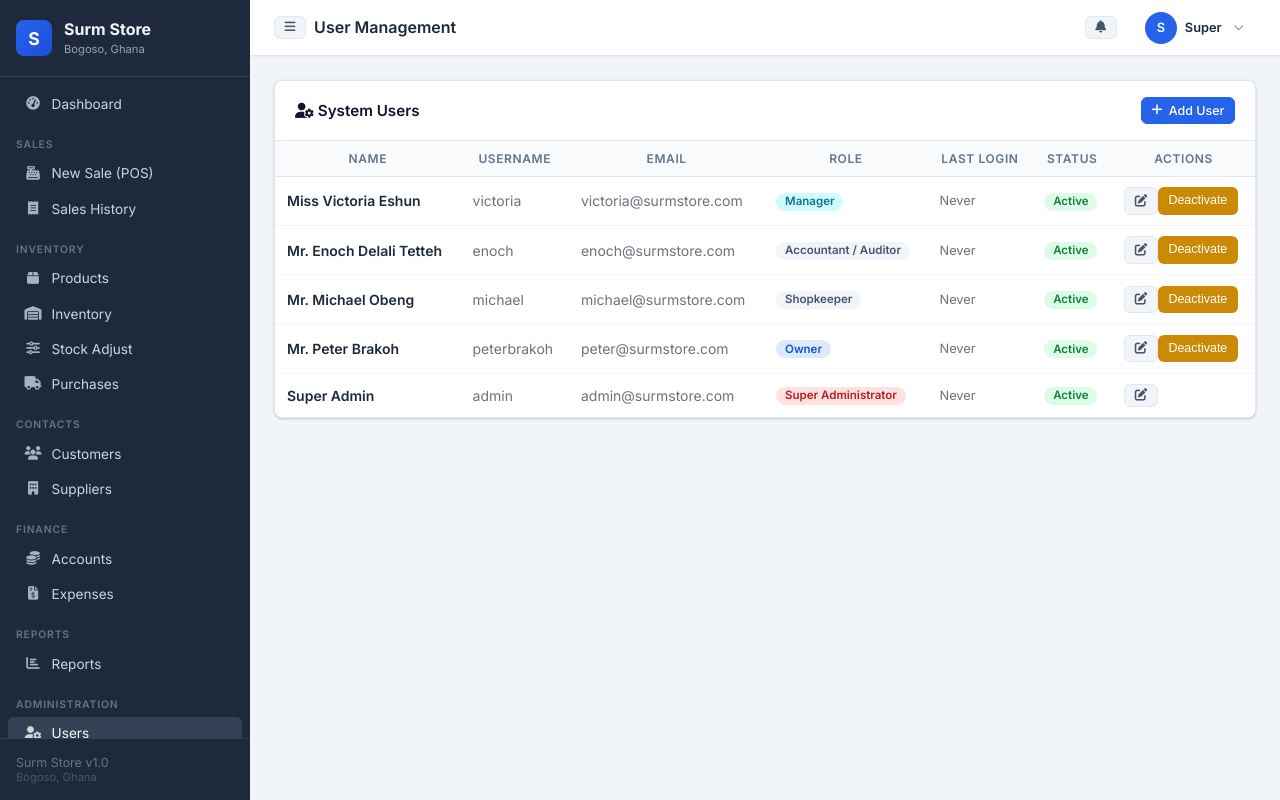
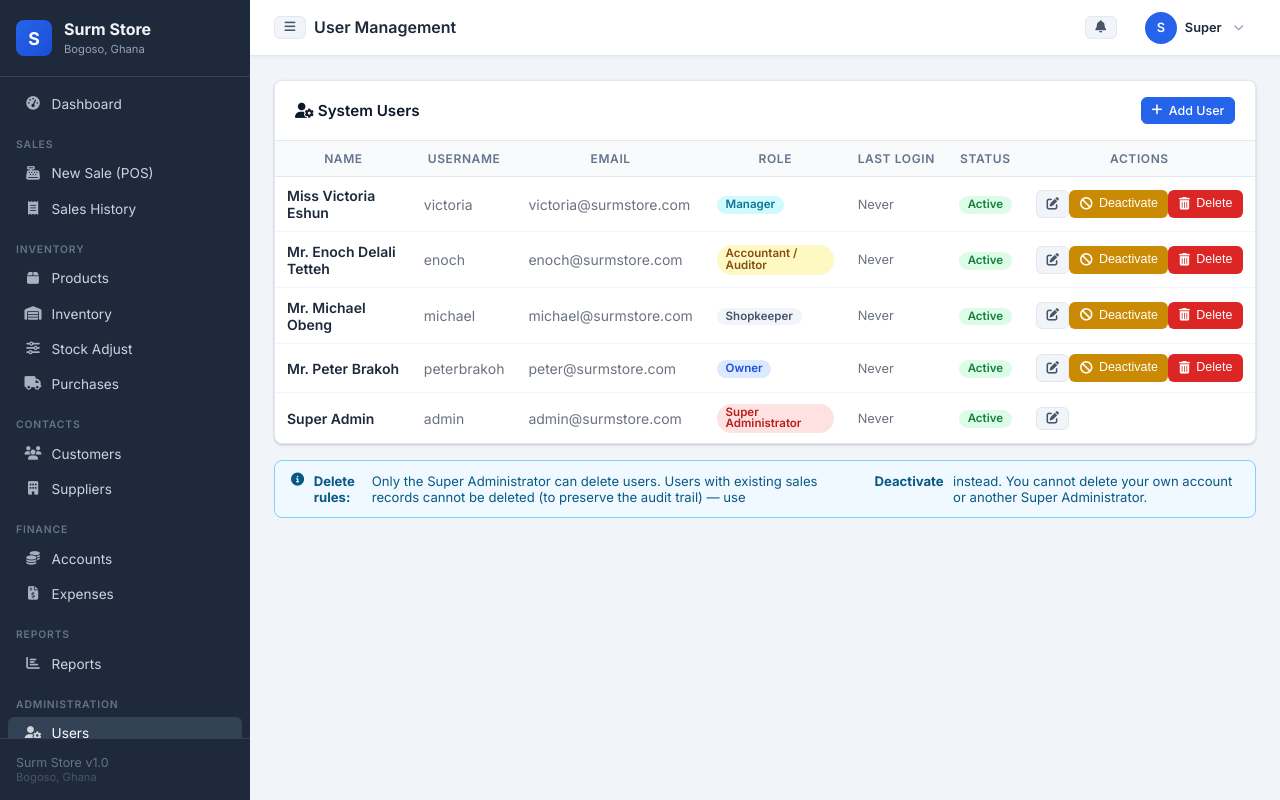
Before and after one commit to enochtt70-commits/surm-store, a Flask app: page /users/ in a window 1280 px wide. Run offline with Flask 3, Linux system fonts and the light colour scheme; a user stored in the database is signed in.

Commit message:
Delete user button added to user admin with restrictions

```diff
--- a/app/routes/users.py
+++ b/app/routes/users.py
@@ -80,6 +80,43 @@ def toggle(user_id):
     return redirect(url_for('users.index'))
 
 
+
+@users_bp.route('/<int:user_id>/delete', methods=['POST'])
+@login_required
+def delete(user_id):
+    """Only Super Admin can permanently delete a user."""
+    if not current_user.is_super_admin:
+        flash('Only the Super Administrator can delete users.', 'danger')
+        return redirect(url_for('users.index'))
+    u = db.get_or_404(User, user_id)
+    if u.id == current_user.id:
+        flash('You cannot delete your own account.', 'danger')
+        return redirect(url_for('users.index'))
+    if u.role == 'super_admin':
+        flash('Cannot delete another Super Administrator.', 'danger')
+        return redirect(url_for('users.index'))
+    # Safety: check if user has sales (keep audit trail intact)
+    from app.models.sale import Sale
+    sale_count = Sale.query.filter_by(user_id=u.id).count()
+    if sale_count > 0:
+        # Soft approach: deactivate instead of hard delete to preserve audit trail
+        flash(
+            f'Cannot permanently delete {u.full_name} — they have {sale_count} sale(s) on record. '
+            f'Use Deactivate to disable the account instead.',
+            'warning'
+        )
+        return redirect(url_for('users.index'))
+    username = u.full_name
+    # Clean up their login history and audit logs first
+    LoginHistory.query.filter_by(user_id=u.id).delete()
+    AuditLog.query.filter_by(user_id=u.id).delete()
+    db.session.delete(u)
+    from app.utils.audit import log_action
+    log_action('delete_user', 'users', description=f'Deleted user: {username}')
+    db.session.commit()
+    flash(f'User "{username}" has been permanently deleted.', 'success')
+    return redirect(url_for('users.index'))
+
 @users_bp.route('/audit-log')
 @login_required
 @admin_required
--- a/app/templates/users/index.html
+++ b/app/templates/users/index.html
@@ -5,30 +5,99 @@
 <div class="card">
   <div class="card-header">
     <span class="card-title"><i class="fas fa-user-cog"></i> System Users</span>
-    <a href="{{ url_for('users.new') }}" class="btn btn-primary btn-sm"><i class="fas fa-plus"></i> Add User</a>
+    <a href="{{ url_for('users.new') }}" class="btn btn-primary btn-sm">
+      <i class="fas fa-plus"></i> Add User
+    </a>
   </div>
   <div class="table-responsive">
-    <table><thead><tr><th>Name</th><th>Username</th><th>Email</th><th>Role</th><th>Last Login</th><th>Status</th><th>Actions</th></tr></thead>
+    <table>
+      <thead>
+        <tr>
+          <th>Name</th>
+          <th>Username</th>
+          <th>Email</th>
+          <th>Role</th>
+          <th>Last Login</th>
+          <th>Status</th>
+          <th>Actions</th>
+        </tr>
+      </thead>
       <tbody>
         {% for u in users %}
         <tr>
           <td class="fw-600">{{ u.full_name }}</td>
           <td class="text-muted">{{ u.username }}</td>
           <td class="text-muted">{{ u.email }}</td>
-        <td><span class="badge badge-{{ 'danger' if u.role=='super_admin' else ('primary' if u.role=='owner' else ('info' if u.role=='manager' else 'secondary')) }}">{{ u.role_display }}</span></td>
-        <td class="text-muted fs-sm">{{ u.last_login.strftime('%d/%m/%Y %H:%M') if u.last_login else 'Never' }}</td>
-        <td><span class="badge badge-{{ 'success' if u.is_active else 'danger' }}">{{ 'Active' if u.is_active else 'Inactive' }}</span></td>
+          <td>
+            <span class="badge badge-{{
+              'danger'    if u.role == 'super_admin' else
+              'primary'   if u.role == 'owner' else
+              'info'      if u.role == 'manager' else
+              'warning'   if u.role == 'accountant' else
+              'secondary'
+            }}">{{ u.role_display }}</span>
+          </td>
+          <td class="text-muted fs-sm">
+            {{ u.last_login.strftime('%d/%m/%Y %H:%M') if u.last_login else 'Never' }}
+          </td>
+          <td>
+            <span class="badge badge-{{ 'success' if u.is_active else 'danger' }}">
+              {{ 'Active' if u.is_active else 'Inactive' }}
+            </span>
+          </td>
           <td>
             <div class="d-flex gap-1">
-            <a href="{{ url_for('users.edit',user_id=u.id) }}" class="btn btn-secondary btn-sm"><i class="fas fa-edit"></i></a>
+
+              <!-- Edit -->
+              <a href="{{ url_for('users.edit', user_id=u.id) }}"
+                 class="btn btn-secondary btn-sm" title="Edit user">
+                <i class="fas fa-edit"></i>
+              </a>
+
+              <!-- Activate / Deactivate (admins, not self) -->
               {% if u.id != current_user.id %}
-            <form method="POST" action="{{ url_for('users.toggle',user_id=u.id) }}" style="display:inline">
+              <form method="POST" action="{{ url_for('users.toggle', user_id=u.id) }}"
+                    style="display:inline">
                 <input type="hidden" name="csrf_token" value="{{ csrf_token() }}">
-              <button type="submit" class="btn btn-{{ 'warning' if u.is_active else 'success' }} btn-sm">{{ 'Deactivate' if u.is_active else 'Activate' }}</button>
-            </form>{% endif %}
+                <button type="submit"
+                        class="btn btn-{{ 'warning' if u.is_active else 'success' }} btn-sm"
+                        title="{{ 'Deactivate' if u.is_active else 'Activate' }} account">
+                  <i class="fas fa-{{ 'ban' if u.is_active else 'check-circle' }}"></i>
+                  {{ 'Deactivate' if u.is_active else 'Activate' }}
+                </button>
+              </form>
+              {% endif %}
+
+              <!-- Delete (Super Admin only, cannot delete self or another super admin) -->
+              {% if current_user.is_super_admin and u.id != current_user.id and u.role != 'super_admin' %}
+              <form method="POST" action="{{ url_for('users.delete', user_id=u.id) }}"
+                    style="display:inline"
+                    onsubmit="return confirm('Permanently delete {{ u.full_name }}?\n\nThis cannot be undone.\n\nNote: users with sales records will be deactivated instead.')">
+                <input type="hidden" name="csrf_token" value="{{ csrf_token() }}">
+                <button type="submit" class="btn btn-danger btn-sm" title="Delete user permanently">
+                  <i class="fas fa-trash-alt"></i> Delete
+                </button>
+              </form>
+              {% endif %}
+
             </div>
           </td>
-      </tr>{% endfor %}
-    </tbody></table>
+        </tr>
+        {% endfor %}
+      </tbody>
+    </table>
   </div>
-</div>{% endblock %}
+</div>
+
+<!-- Legend -->
+{% if current_user.is_super_admin %}
+<div class="alert alert-info mt-3" style="font-size:.82rem">
+  <i class="fas fa-info-circle"></i>
+  <strong>Delete rules:</strong>
+  Only the Super Administrator can delete users.
+  Users with existing sales records cannot be deleted (to preserve the audit trail) — use
+  <strong>Deactivate</strong> instead.
+  You cannot delete your own account or another Super Administrator.
+</div>
+{% endif %}
+{% endblock %}
```
Lines whose indentation alone changed are shown as unchanged.
